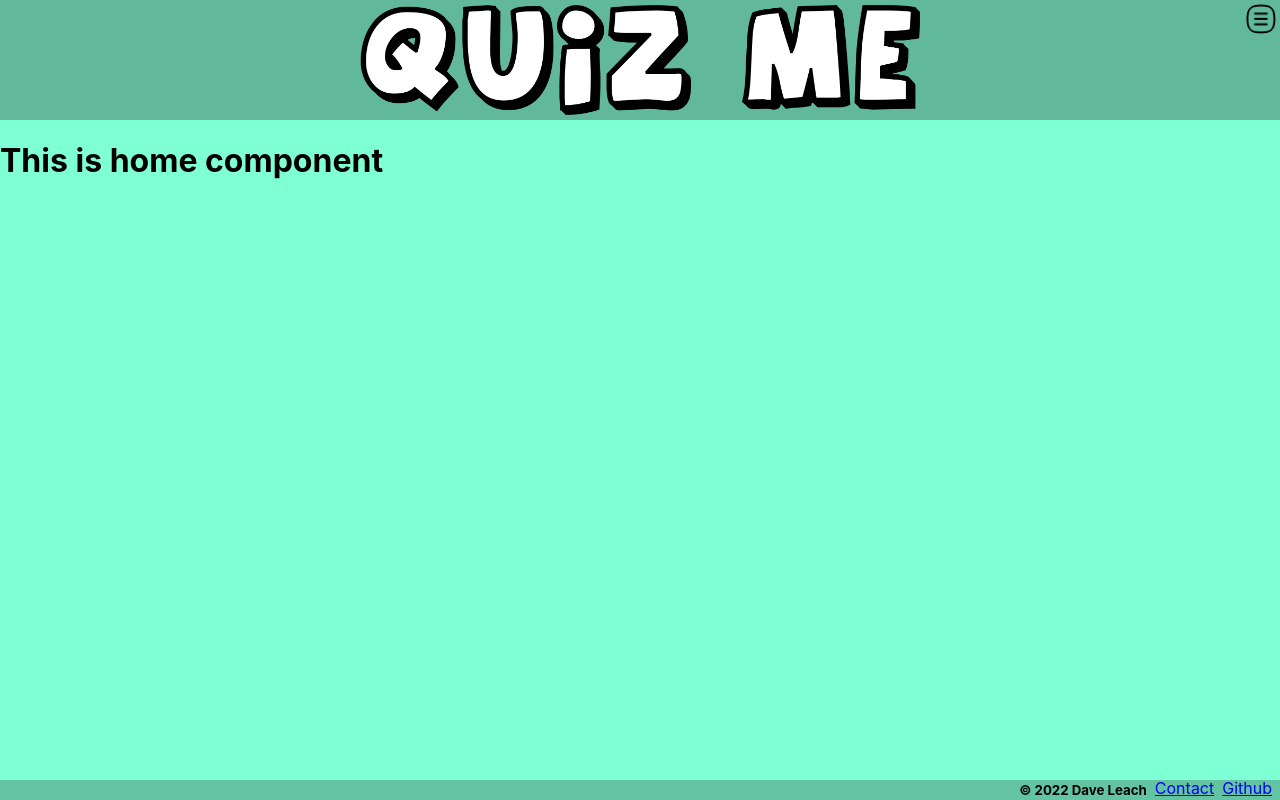
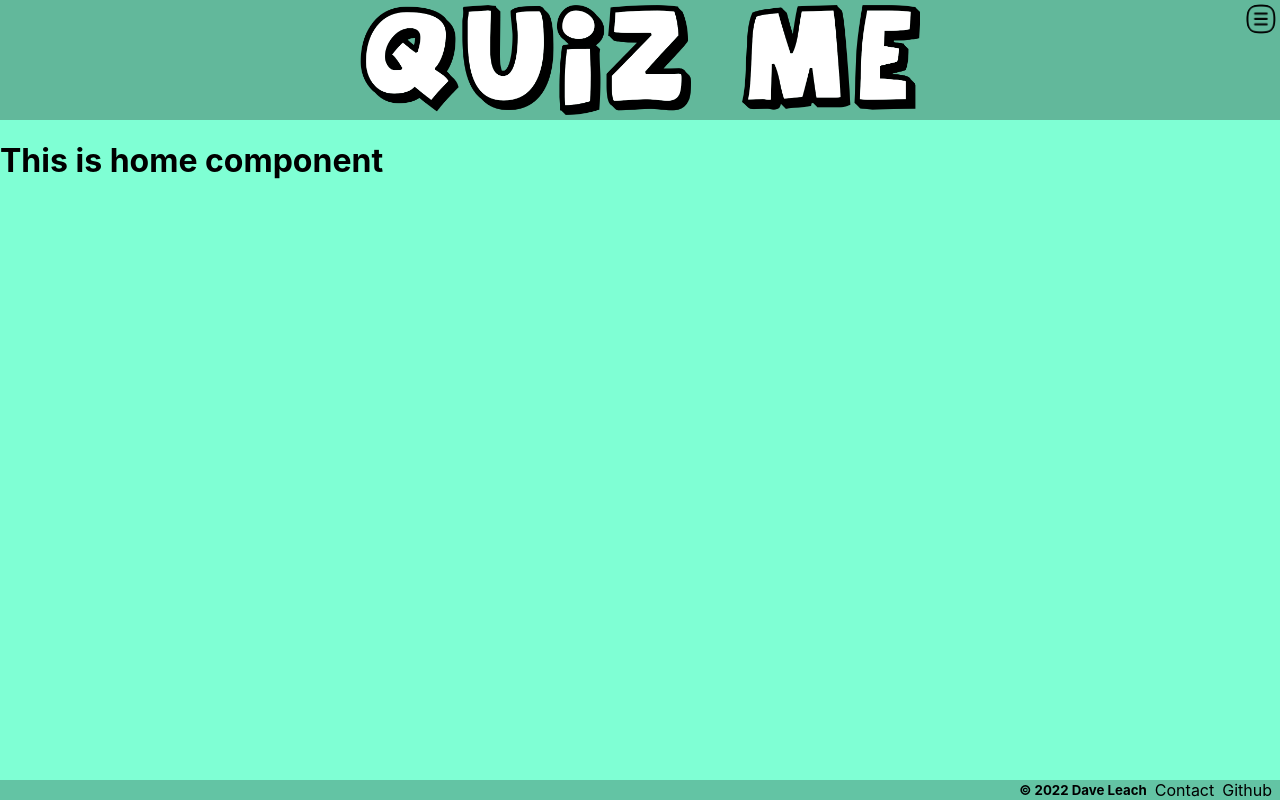
Before and after one commit to davidleach724/quiz-me-revisited, a React (Create React App) app: page / in a window 1280 px wide. Built offline with nearby package versions, Linux system fonts and the light colour scheme.

Commit message:
Remove text decoration

```diff
--- a/src/components/Footer/Footer.css
+++ b/src/components/Footer/Footer.css
@@ -1,7 +1,7 @@
 footer {
   display: flex;
   justify-content: end;
-  align-items: flex-end;
+  align-items: center;
   height: 20px;
   background-color: rgb(99, 196, 164);
   width: 100vw;
@@ -12,5 +12,6 @@ footer {
 .footer-info {
   margin: 0;
   padding-right: 8px;
-  padding-bottom: 2px;
+  text-decoration: none;
+  color: black;
 }
```
